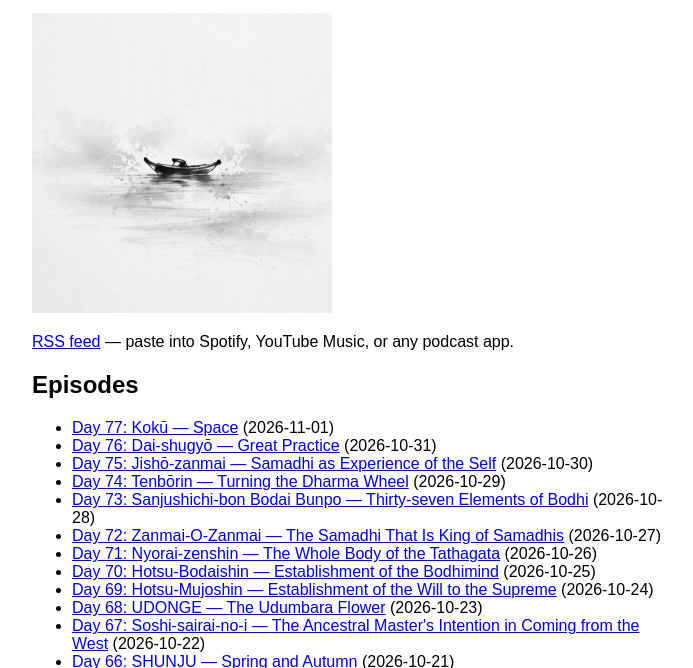
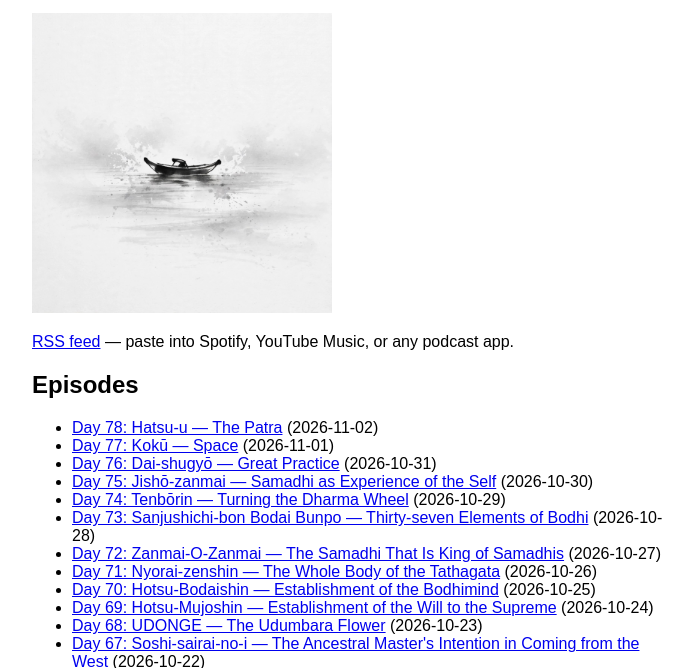
Before and after one commit to kmaynard/mornings-with-kevin, a plain HTML site: page index.html in a window 1280 px wide. Shown: the part 129-797 px from the top of the page, without its empty margins (288-981 px from the left). Drawn offline with Linux system fonts and the light colour scheme.

Commit message:
index: day 78

```diff
--- a/index.html
+++ b/index.html
@@ -6,6 +6,7 @@
 <p><a href="feed.xml">RSS feed</a> — paste into Spotify, YouTube Music, or any podcast app.</p>
 <h2>Episodes</h2>
 <ul>
+<li><a href="episodes/day-78-hatsu-u-the-patra-2026-11-02.mp3">Day 78: Hatsu-u — The Patra</a> (2026-11-02)</li>
 <li><a href="episodes/day-77-kok-space-2026-11-01.mp3">Day 77: Kokū — Space</a> (2026-11-01)</li>
 <li><a href="episodes/day-76-dai-shugy-great-practice-2026-10-31.mp3">Day 76: Dai-shugyō — Great Practice</a> (2026-10-31)</li>
 <li><a href="episodes/day-75-jish-zanmai-samadhi-as-experience-of-the-self-2026-10-30.mp3">Day 75: Jishō-zanmai — Samadhi as Experience of the Self</a> (2026-10-30)</li>
```
